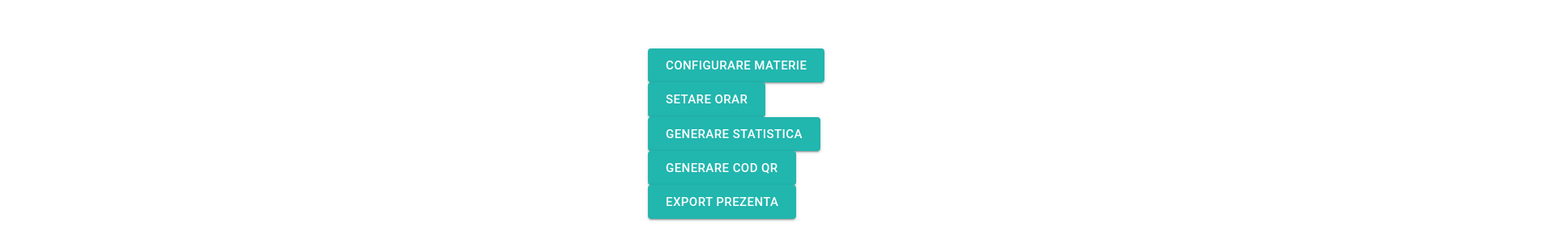
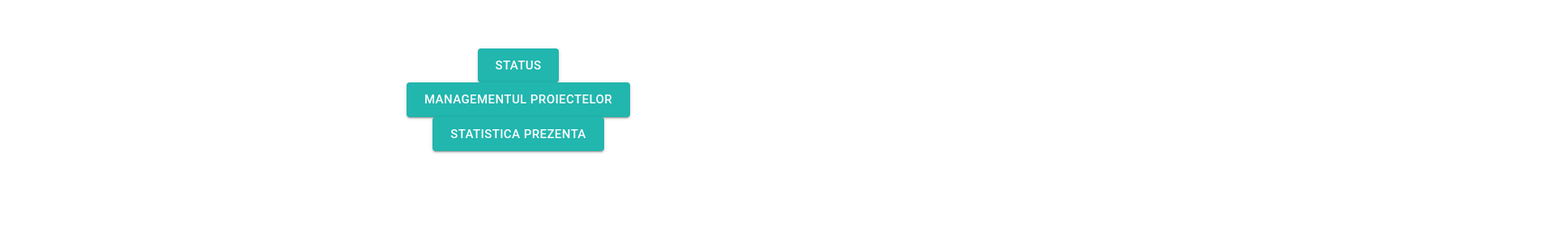
Before and after one commit to projectmps2/frontend, a React (Create React App) app: page / in a window 1280 px wide. Shown: the part 240-552 px from the top of the page at 81% size, 1920 px wide, since content can reach past the window. Built offline with nearby package versions, Linux system fonts and the light colour scheme.

Commit message:
Change position menu student

```diff
--- a/src/AppText.jsx
+++ b/src/AppText.jsx
@@ -13,8 +13,8 @@ const AppText = () => (
       </ div>
     </ Router> */}
     {/* renuntam momentan la route */}
-    {/* <Home /> */}
-    < HomeProfessor />
+    <Home />
+    {/* < HomeProfessor /> */}
   </>
 );
 
--- /dev/null
+++ b/src/Student/Home.css
@@ -0,0 +1,3 @@
+.center-menu {
+    top: 200px;
+}
--- a/src/Student/HomeText.jsx
+++ b/src/Student/HomeText.jsx
@@ -3,38 +3,30 @@ import {
 } from "react-router-dom";
 import { Button } from "@material-ui/core";
 import { Box } from "@material-ui/core";
+import "./Home.css"
 
 
 const HomeText = ( props ) => (
   <>
   <Router>
-  <Box textAlign='center'>
+  <Box textAlign='center' position='relative' top='300px'>
     <Button
       style={{
-        top: 250,
         backgroundColor: "#21b6ae",
-        color: "white"}}
-      justifyContent="center" variant="contained" size="large"
+        color: "white"
+      }}
+      variant="contained"
+      size="large"
       onClick={()=>props.pageSelectorHandle(1)}> Status
     </Button> <br />
     <Button style={{
-      top: 255,
       backgroundColor: "#21b6ae",
-      color: "white"}}
-    justifyContent="center" variant="contained" size="large"
+      color: "white"}} variant="contained" size="large"
     onClick={()=>props.pageSelectorHandle(2)}> Managementul proiectelor </Button> <br />
     <Button style={{
-      top: 260,
       backgroundColor: "#21b6ae",
-      color: "white"}}
-    justifyContent="center"variant="contained" size="large" color="secondary"
-    onClick={()=>props.pageSelectorHandle(3)}> Statistica prezenta </Button> <br />
-    <Button style={{
-      top: 265,
-      backgroundColor: "#21b6ae",
-      color: "white"}}
-    justifyContent="center" variant="contained" size="large" color="secondary"
-    onClick={()=>props.pageSelectorHandle(4)}> Scanare cod QR</Button>
+      color: "white"}}variant="contained" size="large" color="secondary"
+    onClick={()=>props.pageSelectorHandle(3)}> Statistica prezenta </Button>
     </ Box>
   </Router>
   <header>
```
